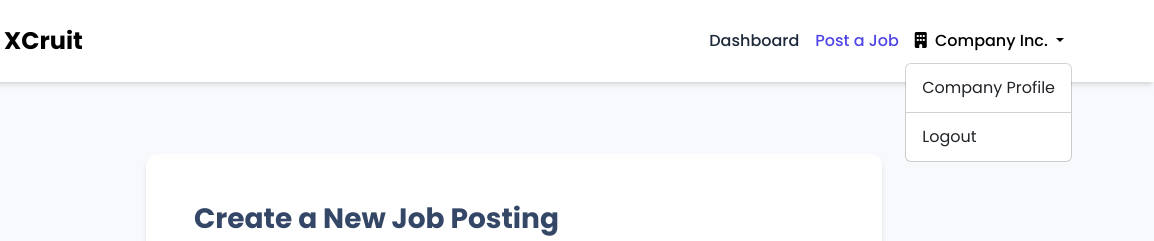
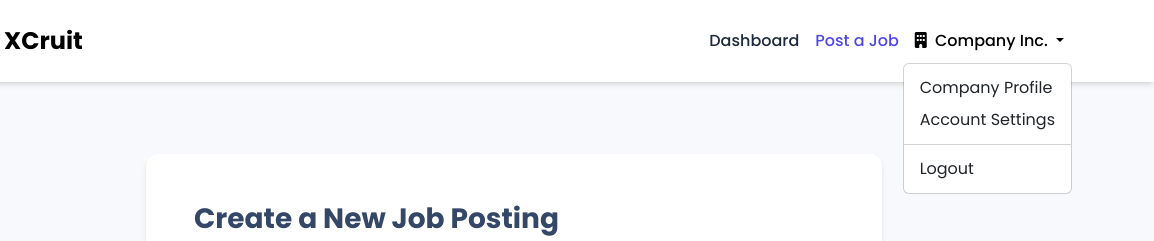
Before and after one commit to Vasundhara-dev-dev/python-job, a plain HTML site: page post_job.html in a window 1280 px wide. Both pictures are taken after a click on the button "Company Inc.". Shown: the top 241 px of the page, 126-1280 px from the left. Drawn offline with nearby package versions, Linux system fonts and the light colour scheme.

Commit message:
Update post_job.html

```diff
--- a/post_job.html
+++ b/post_job.html
@@ -25,6 +25,7 @@
                         </a>
                         <ul class="dropdown-menu dropdown-menu-end">
                             <li><a class="dropdown-item" href="#">Company Profile</a></li>
+                            <li><a class="dropdown-item" href="account_settings.html">Account Settings</a></li>
                             <li><hr class="dropdown-divider"></li>
                             <li><a class="dropdown-item" href="index.html">Logout</a></li>
                         </ul>
```
